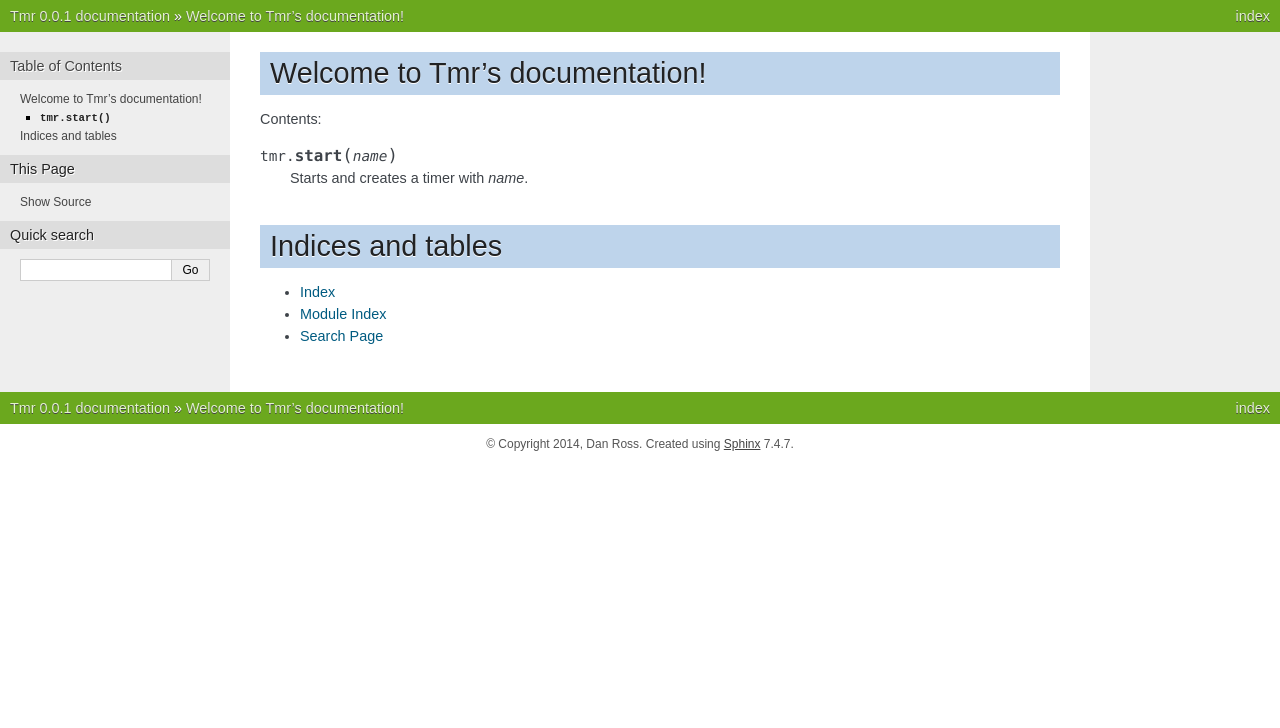
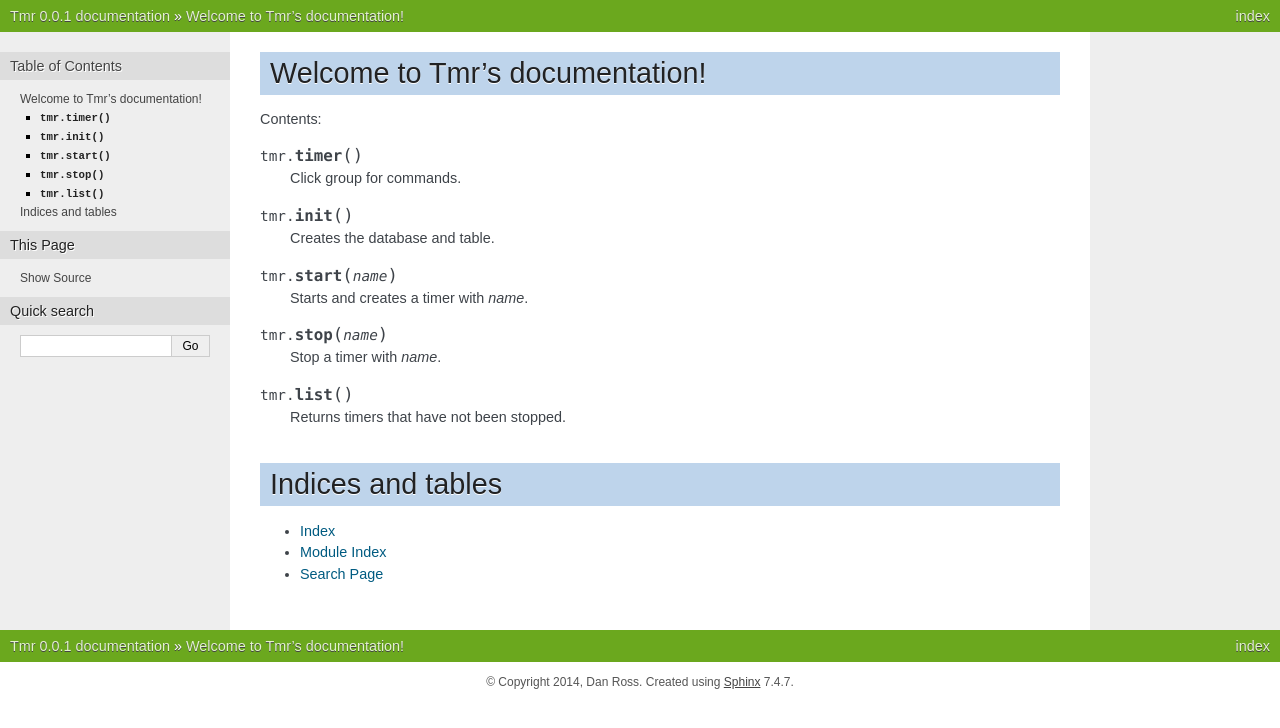
Before and after one commit to btnpushnmunky/tmr, a Sphinx documentation site: the page built from docs/index.rst, in a window 1280 px wide. Shown: the top 728 px of the page. Built offline with Sphinx 7.4.7, drawn with Linux system fonts in a browser that asks for light colours.

Commit message:
Initial docs done

```diff
--- a/docs/index.rst
+++ b/docs/index.rst
@@ -11,10 +11,25 @@ Contents:
 .. toctree::
    :maxdepth: 2
 
+.. function:: tmr.timer()
+
+    Click group for commands.
+
+.. function:: tmr.init()
+
+    Creates the database and table.
+
 .. function:: tmr.start(name)
 
     Starts and creates a timer with *name*.
 
+.. function:: tmr.stop(name)
+
+    Stop a timer with *name*.
+
+.. function:: tmr.list()
+
+    Returns timers that have not been stopped.
 
 Indices and tables
 ==================
```
Also changed, not shown: tmr.py (+0 -17 lines), 7 other files.
